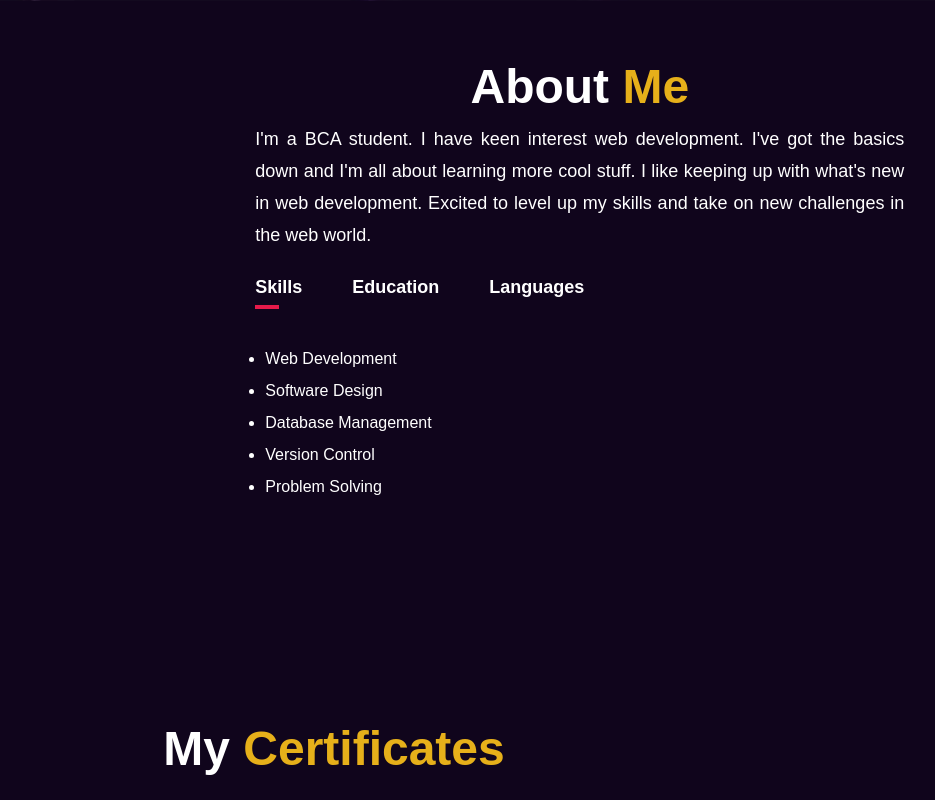
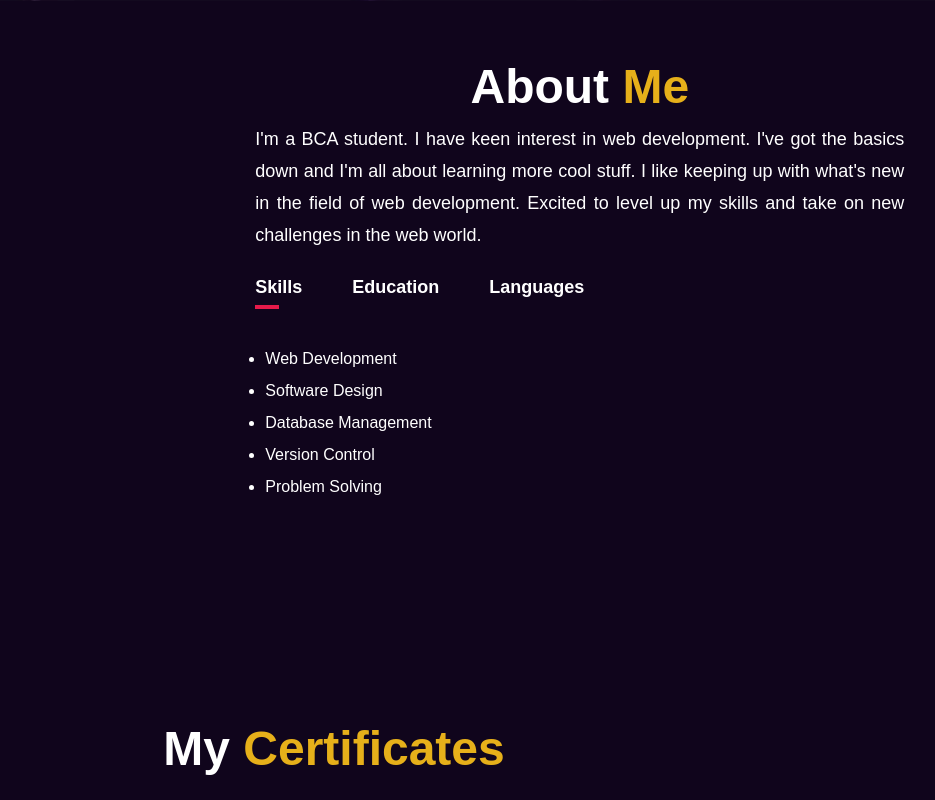
Before and after one commit to nandini2727/nandini.github.io, a plain HTML site: page index.html in a window 1280 px wide. Shown: the part 880-1680 px from the top of the page, without its empty margins (306-1241 px from the left). Drawn offline with nearby package versions, Linux system fonts and the light colour scheme.

Commit message:
Added CV

```diff
--- a/index.html
+++ b/index.html
@@ -36,8 +36,8 @@
             <div id="about">
                 <div class="info">
                     <h2 class="title">About <span>Me</span></h2>
-                    <p>I'm a BCA student. I have keen interest web development. I've got the basics down and I'm all about learning more cool stuff.
-                         I like keeping up with what's new in web development. Excited to level up my skills and take on new challenges in  the web world.
+                    <p>I'm a BCA student. I have keen interest in web development. I've got the basics down and I'm all about learning more cool stuff.
+                         I like keeping up with what's new in the field of web development. Excited to level up my skills and take on new challenges in  the web world.
                     </p>
                     <div class="tab-titles">
                         <p class="tab-links active-link" onclick="opentab('skills')">Skills</p>
@@ -129,7 +129,7 @@
         <div class="contact">
             <div id="col1">
                <h2>Let's Connect</h2>
-                <button class="btn">Download CV</button>
+                <a href="assets/CV.pdf" download><button class="btn" >Download CV</button> </a>
 
          </div>
             <div id="col2">
```
Also changed, not shown: 1 other file.
